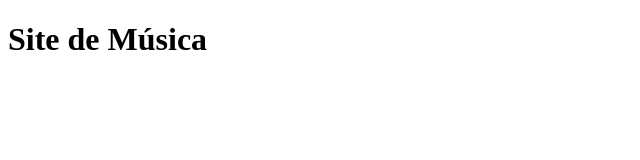
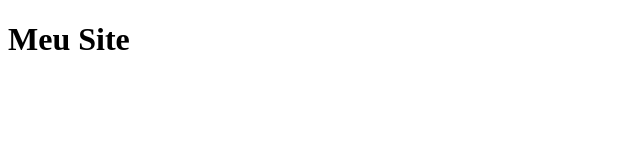
Before and after one commit to allef19/musica, a plain HTML site: page index.html in a window 1280 px wide. Shown: the whole page, without its empty margins (0-640 px from the left). Drawn offline with Linux system fonts and the light colour scheme.

Commit message:
Aula dia 03/03

```diff
--- a/index.html
+++ b/index.html
@@ -1,7 +1,12 @@
 <!DOCTYPE html>
-<html>
-    <head></head>
-    <body>
-       <h1>Site de Música</h1>
-    </body>
+<html lang="pt_br">
+<head>
+    <meta charset="UTF-8">
+    <meta http-equiv="X-UA-Compatible" content="IE=edge">
+    <meta name="viewport" content="width=device-width, initial-scale=1.0">
+    <title>Site da Aula</title>
+</head>
+<body>
+       <h1>Meu Site</h1>
+   </body>
 </html>
```
